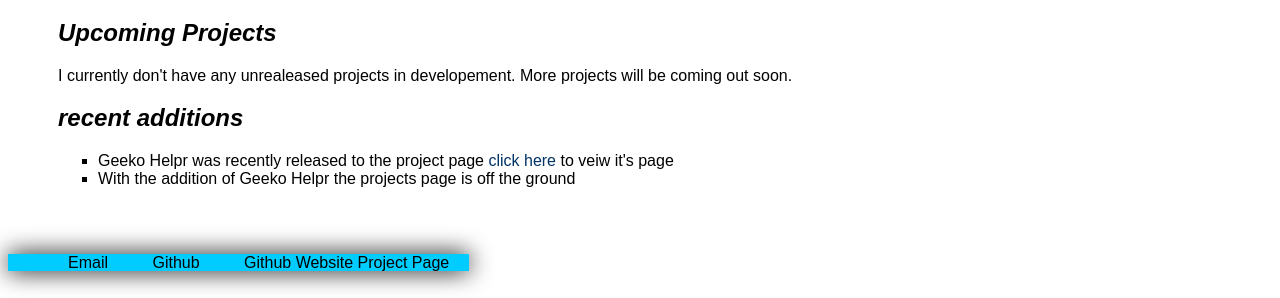
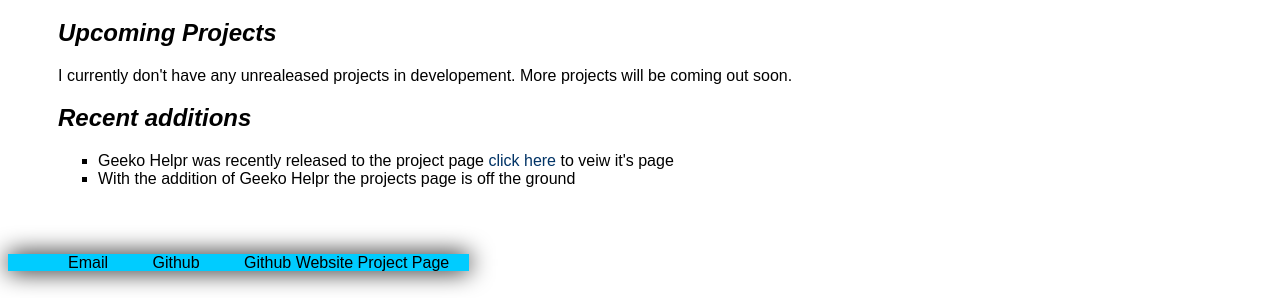
Before and after one commit to Geeko/geeko.github.io, a Jekyll site: the page built from index.html, in a window 1280 px wide. Shown: the part 379-677 px from the top of the page. Built offline with Jekyll 4.4.1, drawn with Linux system fonts in a browser that asks for light colours.

Commit message:
Update index.html

```diff
--- a/index.html
+++ b/index.html
@@ -21,11 +21,11 @@ title: Geeko Homepage
 		<!--
 		<ul style="list-style-type:square;">
 		</ul> -->
-		<h2><em>recent additions</em></h2>
-			<ul style="list-style-type:square;">
-				<li>Geeko Helpr was recently released to the project page <a href="/projects/geekohelpr">click here</a> to veiw it's page
-				</li>
-				<li> With the addition of Geeko Helpr the projects page is off the ground</li>
+	<h2><em>Recent additions</em></h2>
+		<ul style="list-style-type:square;">
+			<li>Geeko Helpr was recently released to the project page <a href="/projects/geekohelpr">click here</a> to veiw it's page
+			</li>
+			<li> With the addition of Geeko Helpr the projects page is off the ground</li>
 			</ul>
 
 
```
